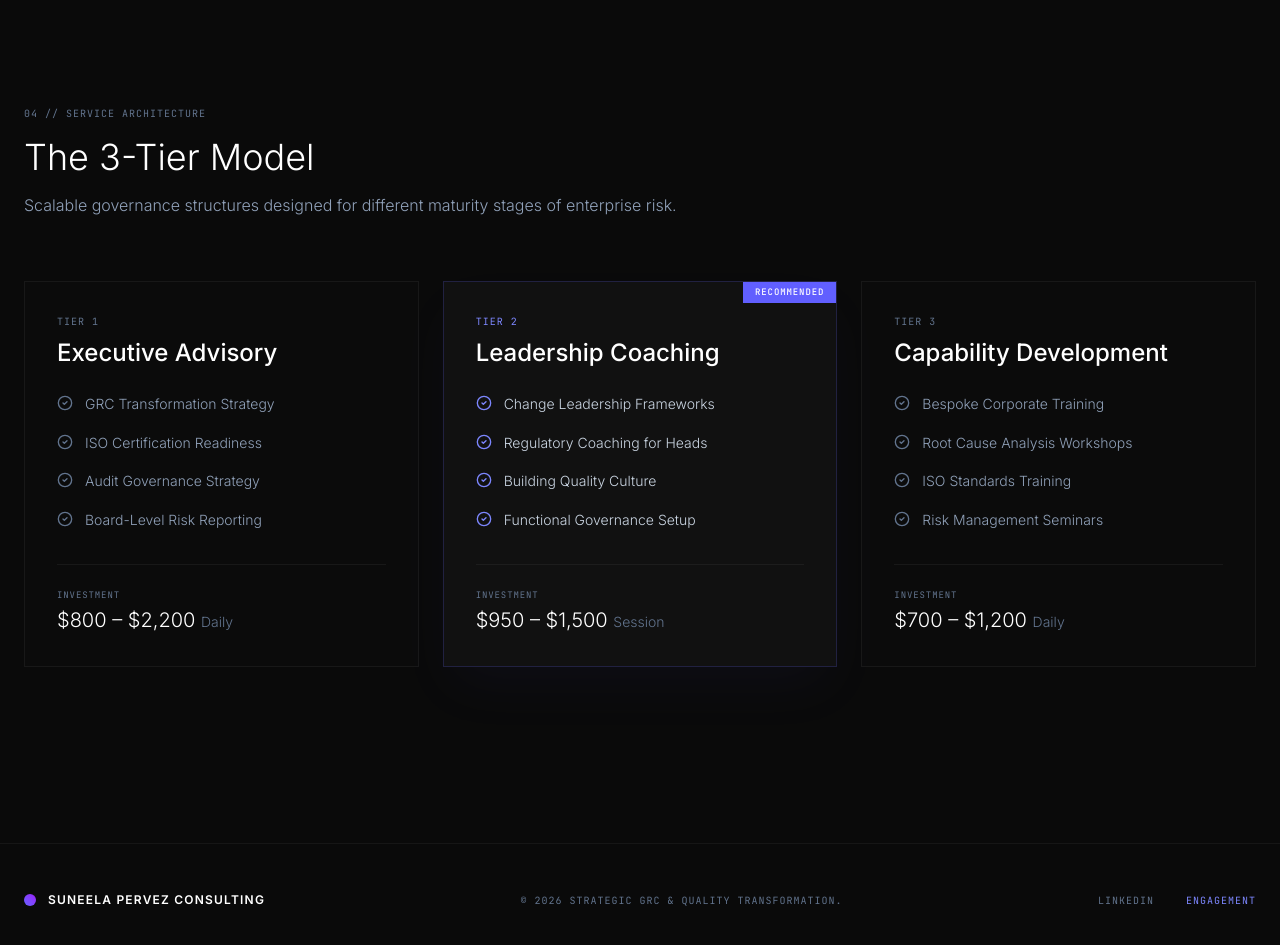
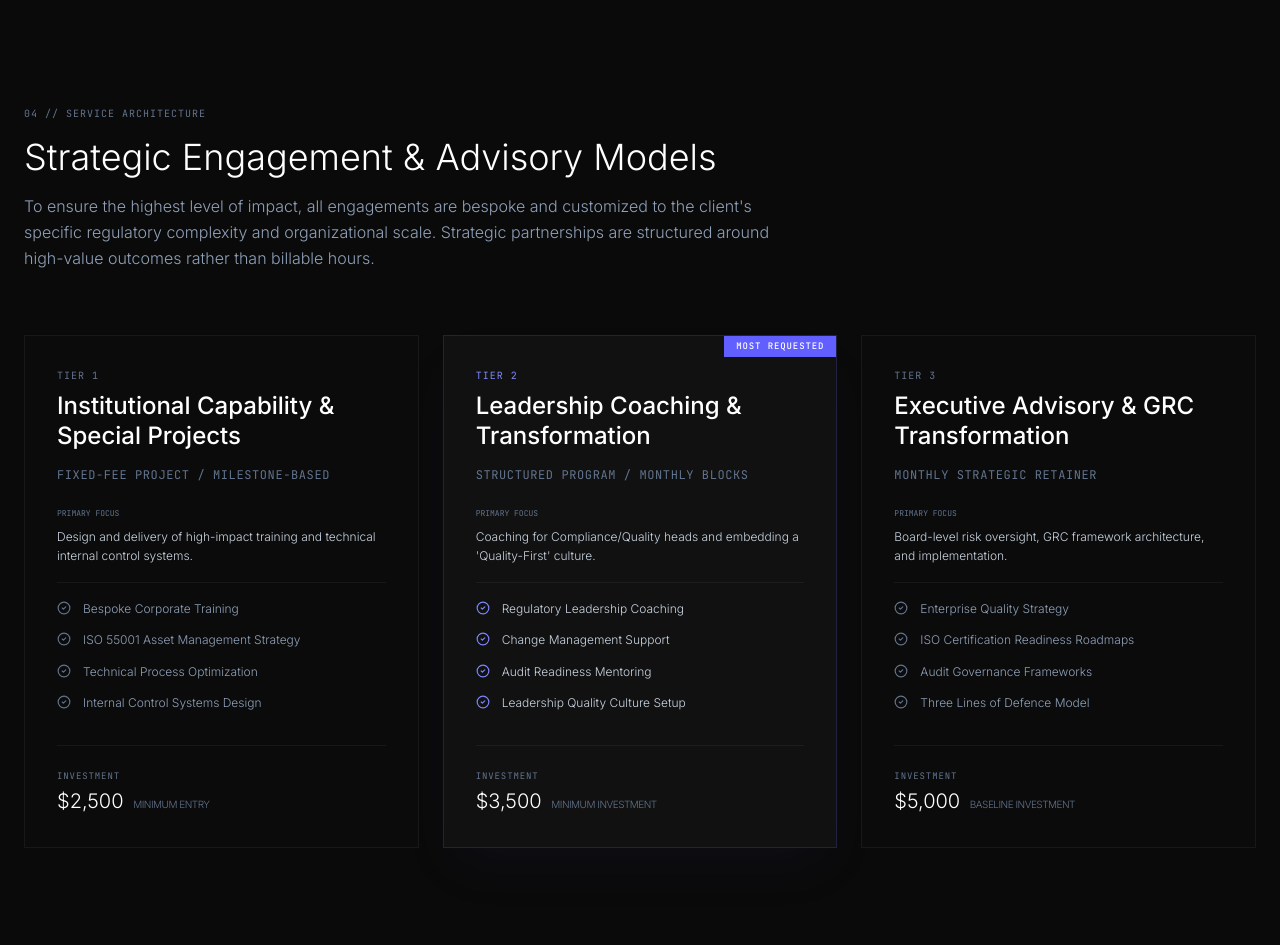
Before and after one commit to firstlinkai/suneela-pervez-grc-portfolio, a React (Vite) app: page / in a window 1280 px wide. Shown: the part 4420-5365 px from the top of the page. Built offline with nearby package versions, Linux system fonts and the light colour scheme; a web font is replaced by a local one.

Commit message:
Update pricing model to Strategic Engagement & Advisory Models with outcome-based tiers

```diff
--- a/src/components/Services.tsx
+++ b/src/components/Services.tsx
@@ -4,40 +4,49 @@ import { CheckCircle2 } from 'lucide-react';
 const tiers = [
   {
     tier: "Tier 1",
-    title: "Executive Advisory",
+    title: "Institutional Capability & Special Projects",
+    focus: "Design and delivery of high-impact training and technical internal control systems.",
+    bestFor: "Entities looking to resolve operational bottlenecks or specialize staff in Root Cause Analysis.",
     features: [
-      "GRC Transformation Strategy",
-      "ISO Certification Readiness",
-      "Audit Governance Strategy",
-      "Board-Level Risk Reporting"
+      "Bespoke Corporate Training",
+      "ISO 55001 Asset Management Strategy",
+      "Technical Process Optimization",
+      "Internal Control Systems Design"
     ],
-    investment: "$800 – $2,200",
-    unit: "Daily"
+    engagement: "Fixed-Fee Project / Milestone-Based",
+    investment: "$2,500",
+    unit: "Minimum Entry"
   },
   {
     tier: "Tier 2",
-    title: "Leadership Coaching",
+    title: "Leadership Coaching & Transformation",
+    focus: "Coaching for Compliance/Quality heads and embedding a 'Quality-First' culture.",
+    bestFor: "Organizations needing to strengthen leadership capability in safety-critical operations.",
     features: [
-      "Change Leadership Frameworks",
-      "Regulatory Coaching for Heads",
-      "Building Quality Culture",
-      "Functional Governance Setup"
+      "Regulatory Leadership Coaching",
+      "Change Management Support",
+      "Audit Readiness Mentoring",
+      "Leadership Quality Culture Setup"
     ],
-    investment: "$950 – $1,500",
-    unit: "Session",
+    engagement: "Structured Program / Monthly Blocks",
+    investment: "$3,500",
+    unit: "Minimum Investment",
     recommended: true
   },
   {
     tier: "Tier 3",
-    title: "Capability Development",
+    title: "Executive Advisory & GRC Transformation",
+    focus: "Board-level risk oversight, GRC framework architecture, and implementation.",
+    bestFor: "Organizations undergoing rapid scaling or facing high-stakes regulatory shifts.",
     features: [
-      "Bespoke Corporate Training",
-      "Root Cause Analysis Workshops",
-      "ISO Standards Training",
-      "Risk Management Seminars"
+      "Enterprise Quality Strategy",
+      "ISO Certification Readiness Roadmaps",
+      "Audit Governance Frameworks",
+      "Three Lines of Defence Model"
     ],
-    investment: "$700 – $1,200",
-    unit: "Daily"
+    engagement: "Monthly Strategic Retainer",
+    investment: "$5,000",
+    unit: "Baseline Investment"
   }
 ];
 
@@ -46,8 +55,10 @@ export const Services: React.FC = () => {
     <section id="services" className="py-16 md:py-24 max-w-7xl mx-auto px-6">
       <div className="mb-12 md:mb-16">
         <h2 className="font-mono text-[10px] tracking-widest text-slate-500 uppercase mb-4">04 // Service Architecture</h2>
-        <h3 className="font-light text-3xl md:text-4xl text-white">The 3-Tier Model</h3>
-        <p className="text-slate-400 mt-4 max-w-2xl font-light text-sm md:text-base">Scalable governance structures designed for different maturity stages of enterprise risk.</p>
+        <h3 className="font-light text-3xl md:text-4xl text-white">Strategic Engagement & Advisory Models</h3>
+        <p className="text-slate-400 mt-4 max-w-3xl font-light text-sm md:text-base leading-relaxed">
+          To ensure the highest level of impact, all engagements are bespoke and customized to the client's specific regulatory complexity and organizational scale. Strategic partnerships are structured around high-value outcomes rather than billable hours.
+        </p>
       </div>
 
       <div className="grid md:grid-cols-3 gap-6">
@@ -55,22 +66,33 @@ export const Services: React.FC = () => {
           <div key={idx} className={`border p-6 md:p-8 flex flex-col h-full relative ${tier.recommended ? 'border-indigo-500/20 bg-[#111] shadow-2xl shadow-indigo-500/5' : 'border-white/5 bg-[#111]/30'}`}>
             {tier.recommended && (
               <div className="absolute top-0 right-0 bg-indigo-500 text-white font-mono text-[9px] font-medium px-3 py-1 uppercase tracking-widest">
-                Recommended
+                Most Requested
               </div>
             )}
             <div className={`font-mono text-[10px] tracking-widest mb-2 uppercase ${tier.recommended ? 'text-indigo-400' : 'text-slate-500'}`}>{tier.tier}</div>
-            <h4 className="font-medium text-xl md:text-2xl text-white mb-6">{tier.title}</h4>
-            <ul className="space-y-4 mb-8 flex-1">
-              {tier.features.map((feature, fIdx) => (
-                <li key={fIdx} className="flex items-start gap-3">
-                  <CheckCircle2 className={`w-4 h-4 shrink-0 mt-0.5 ${tier.recommended ? 'text-indigo-400' : 'text-slate-500'}`} />
-                  <span className={`text-xs md:text-sm font-light leading-relaxed ${tier.recommended ? 'text-slate-300' : 'text-slate-400'}`}>{feature}</span>
-                </li>
-              ))}
-            </ul>
+            <h4 className="font-medium text-xl md:text-2xl text-white mb-4 leading-tight">{tier.title}</h4>
+
+            <p className="text-xs text-slate-500 font-mono mb-6 uppercase tracking-wider">{tier.engagement}</p>
+
+            <div className="space-y-4 mb-8 flex-1">
+              <div className="pb-4 border-b border-white/5">
+                <div className="font-mono text-[8px] text-slate-500 uppercase mb-2">Primary Focus</div>
+                <p className="text-xs text-slate-300 font-light leading-relaxed">{tier.focus}</p>
+              </div>
+
+              <ul className="space-y-3">
+                {tier.features.map((feature, fIdx) => (
+                  <li key={fIdx} className="flex items-start gap-3">
+                    <CheckCircle2 className={`w-3.5 h-3.5 shrink-0 mt-0.5 ${tier.recommended ? 'text-indigo-400' : 'text-slate-500'}`} />
+                    <span className={`text-xs font-light leading-relaxed ${tier.recommended ? 'text-slate-300' : 'text-slate-400'}`}>{feature}</span>
+                  </li>
+                ))}
+              </ul>
+            </div>
+
             <div className="pt-6 border-t border-white/5 mt-auto">
               <div className="font-mono text-[9px] tracking-widest text-slate-500 mb-1 uppercase">Investment</div>
-              <div className="font-light text-xl text-white">{tier.investment} <span className="text-sm text-slate-500">{tier.unit}</span></div>
+              <div className="font-light text-xl text-white">{tier.investment} <span className="text-[10px] text-slate-500 uppercase ml-1 tracking-tighter">{tier.unit}</span></div>
             </div>
           </div>
         ))}
```
